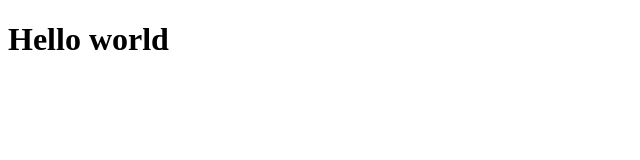
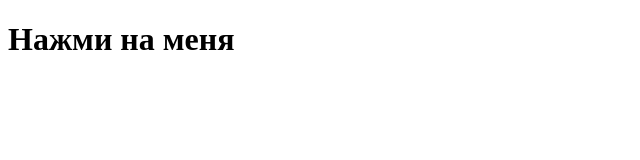
Before and after one commit to AlexeyMazheykin/date, a plain HTML site: page index.html in a window 1280 px wide. Shown: the whole page, without its empty margins (0-640 px from the left). Drawn offline with Linux system fonts and the light colour scheme.

Commit message:
Update index.html

```diff
--- a/index.html
+++ b/index.html
@@ -5,7 +5,7 @@
     <title>Document</title>
 </head>
 <body>
-    <h1 id="h1">Hello world</h1>
+    <h1 id="h1">Нажми на меня</h1>
     <p id="date"></p>
     <script src='art.js'></script>
 </body>
```
